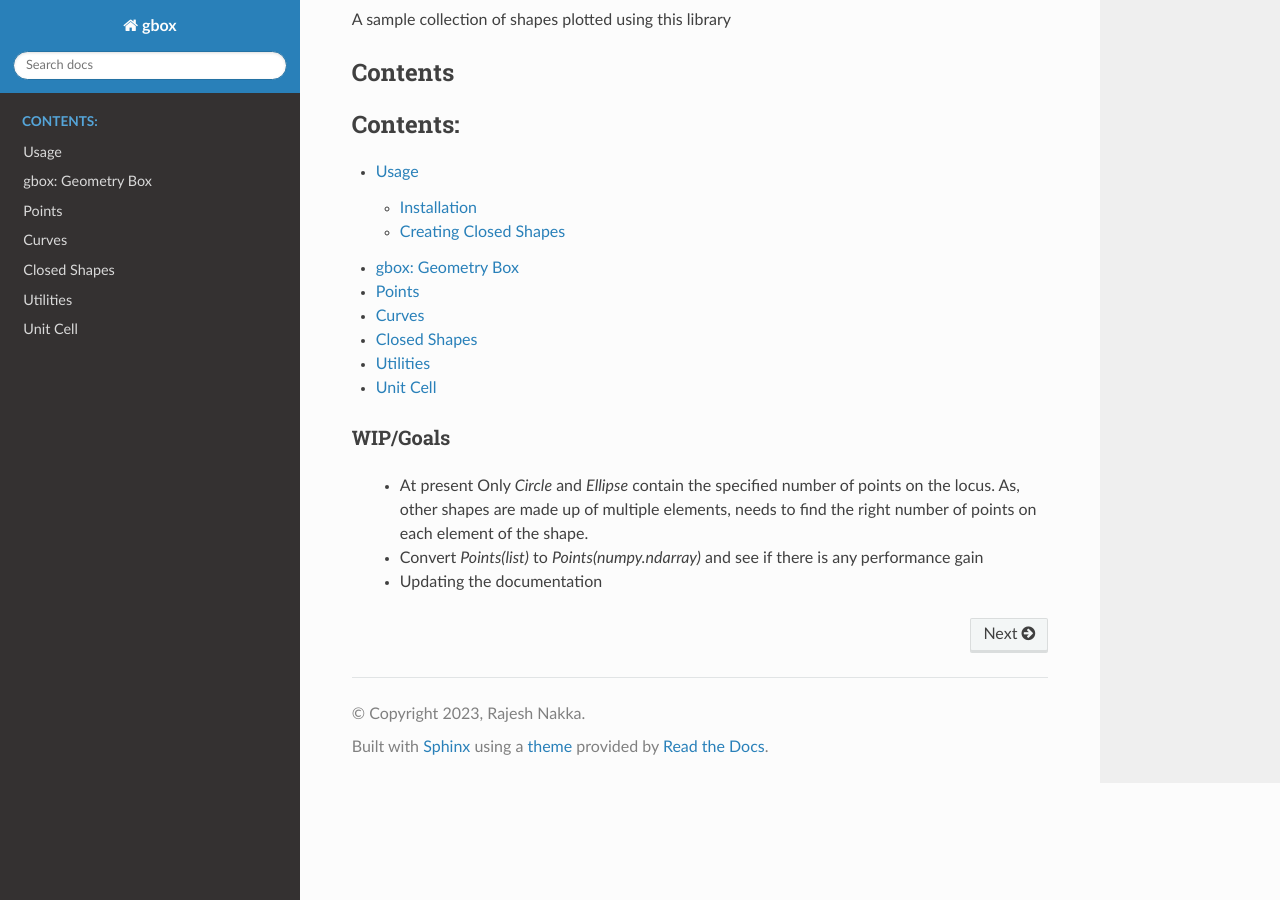
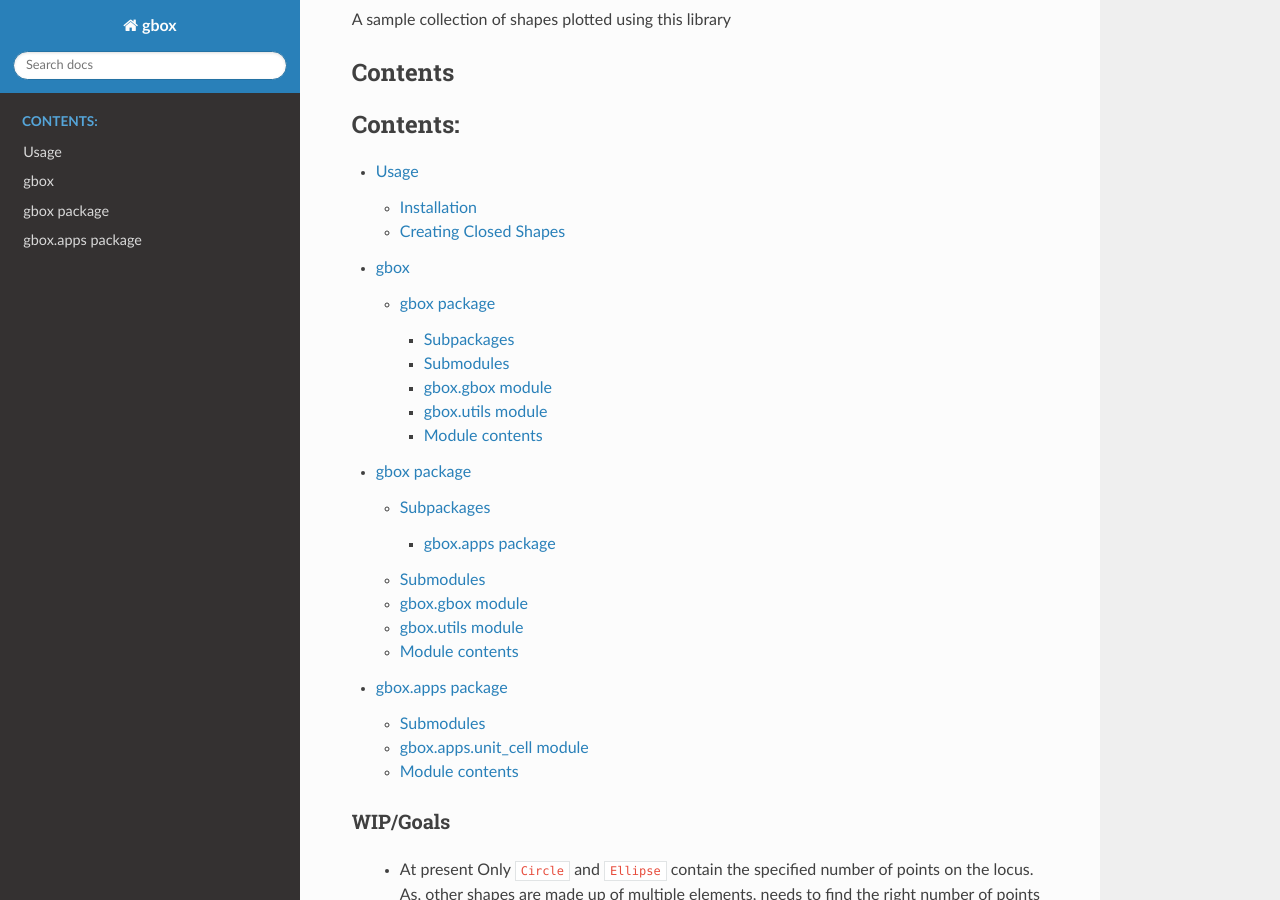
Before and after one commit to 338rajesh/gbox, a Sphinx documentation site: the page built from docs/source/index.rst, in a window 1280 px wide and 900 px high, scrolled down 728 px. Built offline with Sphinx 7.4.7 and the Read the Docs theme 2.0.0, drawn with Linux system fonts in a browser that asks for light colours.

```diff
--- /dev/null
+++ b/docs/source/gbox.apps.rst
@@ -0,0 +1,21 @@
+gbox.apps package
+=================
+
+Submodules
+----------
+
+gbox.apps.unit\_cell module
+---------------------------
+
+.. automodule:: gbox.apps.unit_cell
+   :members:
+   :undoc-members:
+   :show-inheritance:
+
+Module contents
+---------------
+
+.. automodule:: gbox.apps
+   :members:
+   :undoc-members:
+   :show-inheritance:
--- /dev/null
+++ b/docs/source/gbox.rst
@@ -0,0 +1,37 @@
+gbox package
+============
+
+Subpackages
+-----------
+
+.. toctree::
+   :maxdepth: 4
+
+   gbox.apps
+
+Submodules
+----------
+
+gbox.gbox module
+----------------
+
+.. automodule:: gbox.gbox
+   :members:
+   :undoc-members:
+   :show-inheritance:
+
+gbox.utils module
+-----------------
+
+.. automodule:: gbox.utils
+   :members:
+   :undoc-members:
+   :show-inheritance:
+
+Module contents
+---------------
+
+.. automodule:: gbox
+   :members:
+   :undoc-members:
+   :show-inheritance:
--- a/docs/source/generated/gbox.rst
+++ /dev/null
@@ -1,21 +0,0 @@
-gbox: Geometry Box
-==================
-
-.. automodule:: gbox.gbox
-   :members:
-   :special-members: __init__
-
-
-
-   .. rubric:: Classes
-
-   .. autosummary::
-
-
-      Shape
-      Shape2D
-      Curve2D
-      ClosedShape2D
-      ShapesList
-      ClosedShapesList
-      ShapePlotter
--- a/docs/source/index.rst
+++ b/docs/source/index.rst
@@ -15,19 +15,16 @@
    :caption: Contents:
 
    usage
-   generated/gbox
-   generated/gbox.points
-   generated/gbox.curves
-   generated/gbox.closed_shapes
-   generated/gbox.utils
-   generated/unit_cell
+   modules
+   gbox
+   gbox.apps
 
 
 WIP/Goals
 ^^^^^^^^^
 
-  + At present Only `Circle` and `Ellipse` contain the specified number of points on the locus.
+  + At present Only ``Circle`` and ``Ellipse`` contain the specified number of points on the locus.
     As, other shapes are made up of multiple elements, needs to find the right number of points
     on each element of the shape.
-  + Convert `Points(list)` to `Points(numpy.ndarray)` and see if there is any performance gain
+  + Convert ``Points(list)`` to ``Points(numpy.ndarray)`` and see if there is any performance gain
   + Updating the documentation
--- /dev/null
+++ b/docs/source/modules.rst
@@ -0,0 +1,7 @@
+gbox
+====
+
+.. toctree::
+   :maxdepth: 4
+
+   gbox
```
Also changed, not shown: README.md (+23 -29 lines), docs/source/generated/gbox.closed_shapes.rst (deleted, +0 -26 lines), docs/source/generated/gbox.curves.rst (deleted, +0 -17 lines), docs/source/generated/gbox.points.rst (deleted, +0 -21 lines), docs/source/generated/gbox.utils.rst (deleted, +0 -28 lines), docs/source/generated/unit_cell.rst (deleted, +0 -22 lines), 4 other files.
